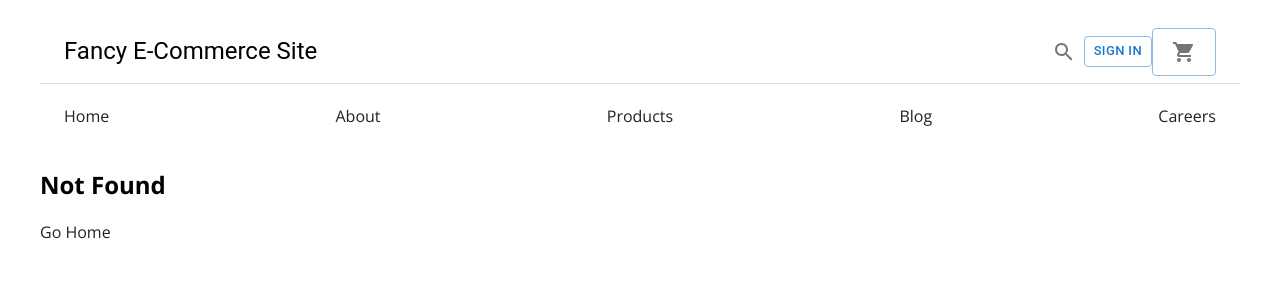
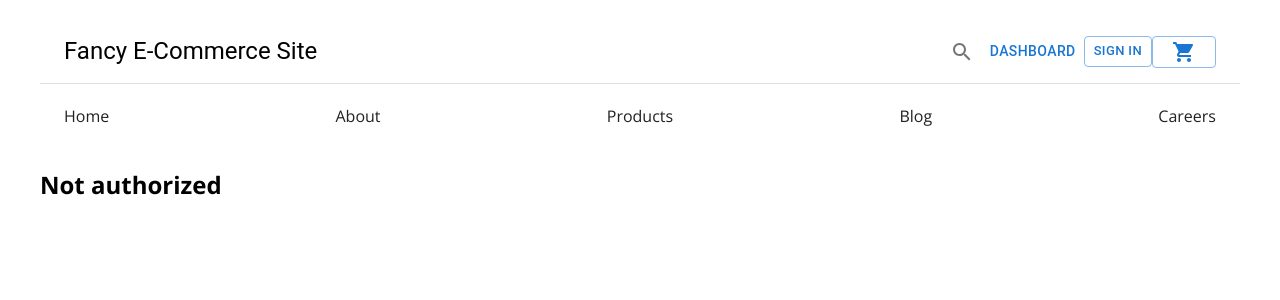
Before and after one commit to toukohan/ecommerce, a React (Vite) app in the folder client/: page /dashboard in a window 1280 px wide. Before the commit this address had no page. Shown: the top 300 px of the page. Built offline with nearby package versions, Linux system fonts and the light colour scheme.

Commit message:
added a link to the dashboard

```diff
--- a/client/src/App.tsx
+++ b/client/src/App.tsx
@@ -6,6 +6,8 @@ import Profile from './pages/Profile'
 import NotFound from './pages/NotFound'
 import About from './pages/About'
 import ProductList from './components/ProductList'
+import Dashboard from './pages/Dashboard'
+import Protected from './components/Protected'
 
 function App() {
 
@@ -17,8 +19,13 @@ function App() {
         <Route path="products" element={<ProductList />} />
         <Route path="signin" element={<SignIn />} />
         <Route path="profile" element={<Profile />} />
+        <Route path="dashboard"
+              element={<Protected>
+                          <Dashboard />
+                       </Protected>} />
         <Route path="*" element={<NotFound />} />
       </Route>
+
     </Routes>
   )
 }
--- a/client/src/components/CartIcon.tsx
+++ b/client/src/components/CartIcon.tsx
@@ -10,11 +10,10 @@ const CartIcon = () => {
 
     return (
 
-        <IconButton>
+
             <Badge badgeContent={cart.length} color="secondary">
             <ShoppingCartIcon />
             </Badge>
-        </IconButton>
 
     );
     };
--- a/client/src/components/NavBar.tsx
+++ b/client/src/components/NavBar.tsx
@@ -16,7 +16,7 @@ import {
 
 import SearchIcon from '@mui/icons-material/Search';
 
-import MenuIcon from '@mui/icons-material/Menu';
+import DashboardIcon from '@mui/icons-material/Dashboard';
 
 const sections =[
     { title: 'Home', url: '/' },
@@ -49,6 +49,9 @@ const NavBar = () => {
         <IconButton>
           <SearchIcon />
         </IconButton>
+        <Link to="/dashboard">
+          <Button>Dashboard</Button>
+        </Link>
         {userData && <Link to="/profile">{userData.user.email}</Link>}
         {userData === null ? (
         <Link to="/signin">
--- a/client/src/components/Protected.tsx
+++ b/client/src/components/Protected.tsx
@@ -13,8 +13,9 @@ const Protected = ({children}: ProtectedProps) => {
         return <h1>Not authorized</h1>;
     }
 
-
-    return children;
+    return (<>
+    {children}
+    </>)
 }
 
 export default Protected;
```
